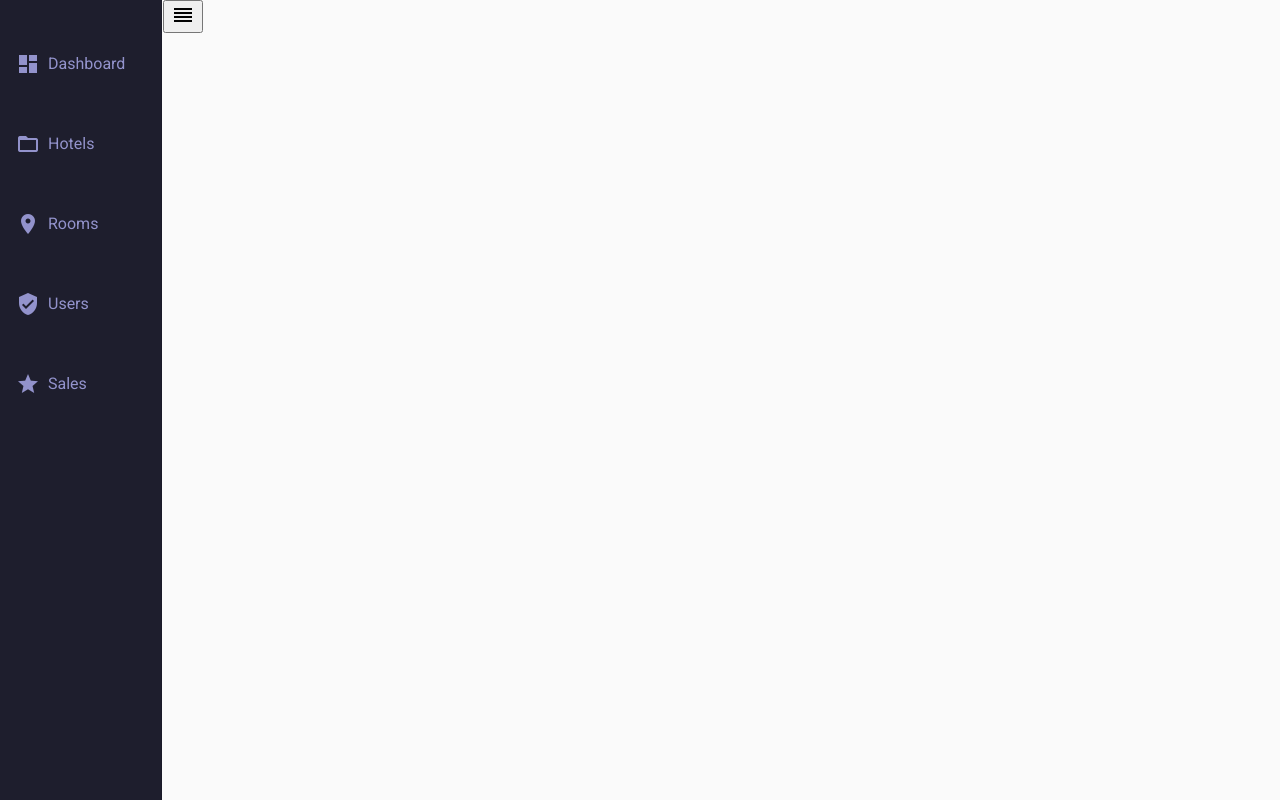
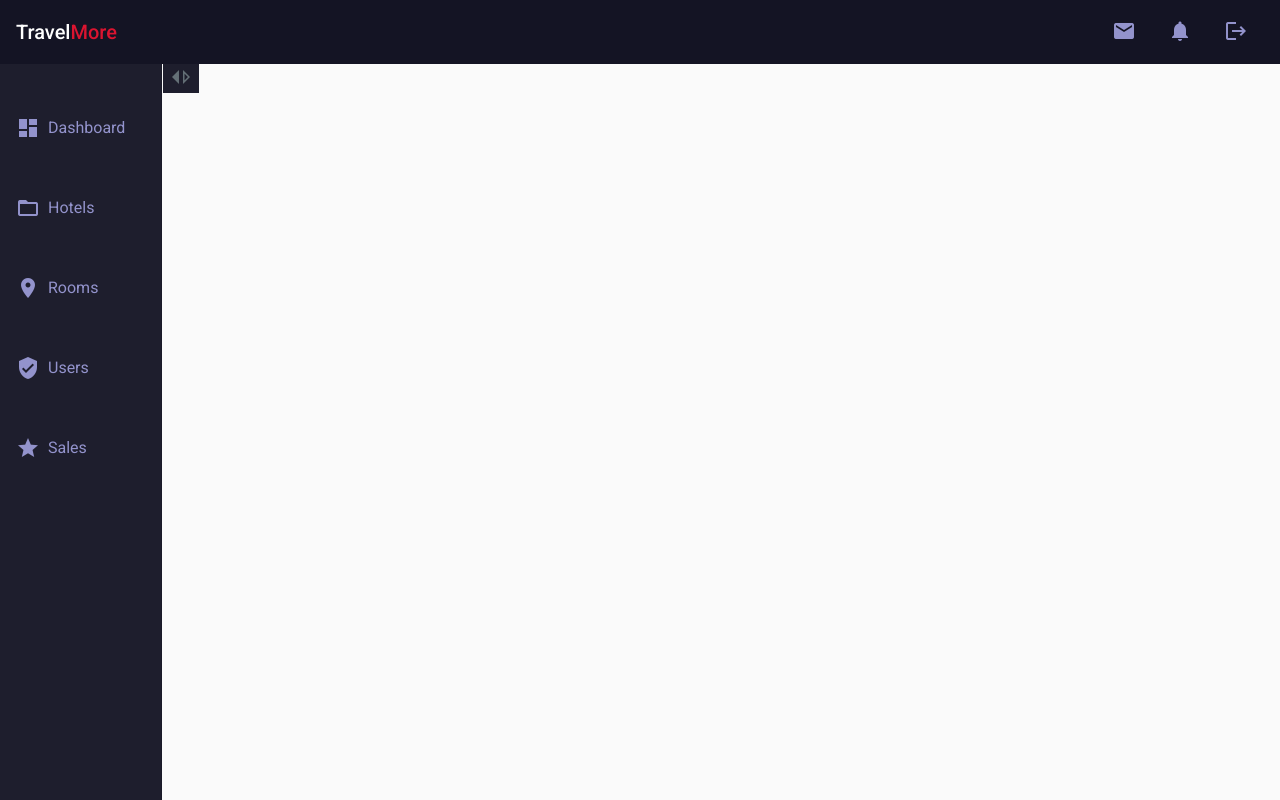
Before and after one commit to DrWho-cyber/myAdminPanel, an Angular app: page / in a window 1280 px wide. Built offline with nearby package versions, Linux system fonts and the light colour scheme.

Commit message:
side-nav improved, header added

```diff
--- a/src/app/app-materials.module.ts
+++ b/src/app/app-materials.module.ts
@@ -4,18 +4,20 @@ import {MatNativeDateModule} from '@angular/material/core';
 import {MatRadioModule} from '@angular/material/radio';
 import {MatListModule} from '@angular/material/list';
 import {MatIconModule} from '@angular/material/icon';
+import {MatToolbarModule} from '@angular/material/toolbar';
 
 
-const materials: any = [
+const material: any = [
   MatSidenavModule,
   MatNativeDateModule,
   MatRadioModule,
   MatListModule,
-  MatIconModule
+  MatIconModule,
+  MatToolbarModule
 ];
 
 @NgModule({
-  imports: [materials],
-  exports: [materials]
+  imports: [material],
+  exports: [material]
 })
 export class AppMaterialModule { }
--- a/src/app/views/header/header.component.css
+++ b/src/app/views/header/header.component.css
@@ -0,0 +1,23 @@
+.mat-toolbar {
+    background-color: rgb(20, 20, 36);
+    color: white;
+    justify-content: space-between;
+
+}
+
+.redSpan {
+    color: rgb(219, 20, 48);
+}
+
+.mat-nav-list {
+    display: flex;
+    justify-content: space-between;
+}
+
+.mat-list-item {
+    color: rgb(147, 147, 204);
+}
+
+.mat-list-item :hover {
+    color: white;
+}
--- a/src/app/views/header/header.component.html
+++ b/src/app/views/header/header.component.html
@@ -1 +1,8 @@
-<p>header works!</p>
+<mat-toolbar>
+    <h1>Travel<span class="redSpan">More</span></h1>
+    <mat-nav-list>
+        <mat-list-item *ngFor="let icon of icons">
+            <a matLine href="..."><mat-icon>{{icon}}</mat-icon></a>
+        </mat-list-item>
+    </mat-nav-list>
+</mat-toolbar>
--- a/src/app/views/header/header.component.ts
+++ b/src/app/views/header/header.component.ts
@@ -6,7 +6,7 @@ import { Component, OnInit } from '@angular/core';
   styleUrls: ['./header.component.css']
 })
 export class HeaderComponent implements OnInit {
-
+  icons:string[] = ['mail', 'notifications', 'logout']
   constructor() { }
 
   ngOnInit(): void {
--- a/src/app/views/main-pg/main-pg.component.html
+++ b/src/app/views/main-pg/main-pg.component.html
@@ -1 +1,2 @@
+<app-header></app-header>
 <app-side-nav-bar></app-side-nav-bar>
--- a/src/app/views/side-nav-bar/side-nav-bar.component.css
+++ b/src/app/views/side-nav-bar/side-nav-bar.component.css
@@ -1,6 +1,6 @@
 .example-container {
     position: absolute;
-    top: 0;
+    top: 4rem;
     bottom: 0;
     left: 0;
     right: 0;
@@ -13,6 +13,20 @@
     padding: 10px;
 }
 
+.mat-sidenav-content button {
+
+    background-color: rgb(30, 30, 45);
+    color: rgb(100, 112, 119);
+    border: none;
+    transition: 200ms;
+    cursor: pointer;
+}
+
+.mat-sidenav-content button:hover{
+    color: rgb(1, 155, 243);
+}
+
+
 .mat-sidenav {
     background-color: rgb(30, 30, 45);
 }
@@ -20,6 +34,12 @@
 .mat-list-item {
     color: rgb(147, 147, 204);
     margin-top: 2rem;
+    transition: 300ms;
+}
+
+.mat-list-item:hover {
+    background-color: rgb(219, 20, 48);
+    color: white;
 }
 
 .mat-list-item a {
--- a/src/app/views/side-nav-bar/side-nav-bar.component.html
+++ b/src/app/views/side-nav-bar/side-nav-bar.component.html
@@ -1,4 +1,6 @@
+
 <mat-sidenav-container class="example-container">
+
     <mat-sidenav opened #sidenav [mode]="mode.value">
         <mat-nav-list>
             <mat-list-item *ngFor="let link of links">
@@ -10,8 +12,8 @@
     </mat-sidenav>
 
     <mat-sidenav-content>
-        <p><button mat-button (click)="sidenav.toggle()">
+        <button mat-button (click)="sidenav.toggle(); iconChange()">
                 <mat-icon>{{menuIcon}}</mat-icon>
-            </button></p>
+            </button>
     </mat-sidenav-content>
 </mat-sidenav-container>
--- a/src/app/views/side-nav-bar/side-nav-bar.component.ts
+++ b/src/app/views/side-nav-bar/side-nav-bar.component.ts
@@ -1,4 +1,4 @@
-import { Component, OnInit} from '@angular/core';
+import { Component, DoCheck, OnInit } from '@angular/core';
 import { FormControl } from '@angular/forms';
 
 
@@ -7,18 +7,30 @@ import { FormControl } from '@angular/forms';
   templateUrl: './side-nav-bar.component.html',
   styleUrls: ['./side-nav-bar.component.css']
 })
-export class SideNavBarComponent implements OnInit {
-  menuIcon:string = 'reorder';
+export class SideNavBarComponent implements OnInit, DoCheck {
+  menuIcon: string = 'switch_right';
+  menuIconChange: boolean = false;
 
   constructor() { }
 
   ngOnInit(): void {
   }
 
+  ngDoCheck(): void {
+
+  }
+
   mode = new FormControl('side');
 
-  links: {name:string, icon:string}[] = [{name: 'Dashboard', icon: 'dashboard'}, {name: 'Hotels', icon: 'folder_open'}, {name: 'Rooms', icon: 'room'}, {name: 'Users', icon: 'verified_user'}, {name: 'Sales', icon: 'star'}];
+  links: { name: string, icon: string }[] = [{ name: 'Dashboard', icon: 'dashboard' }, { name: 'Hotels', icon: 'folder_open' }, { name: 'Rooms', icon: 'room' }, { name: 'Users', icon: 'verified_user' }, { name: 'Sales', icon: 'star' }];
 
+  iconChange() {
+    this.menuIconChange = !this.menuIconChange;
+    if (this.menuIconChange == true){
+      this.menuIcon = 'switch_left'
+    } else {
+      this.menuIcon = 'switch_right'}
+  }
 }
 
 // shoes.selectedOptions.selected[0]?.value
```
